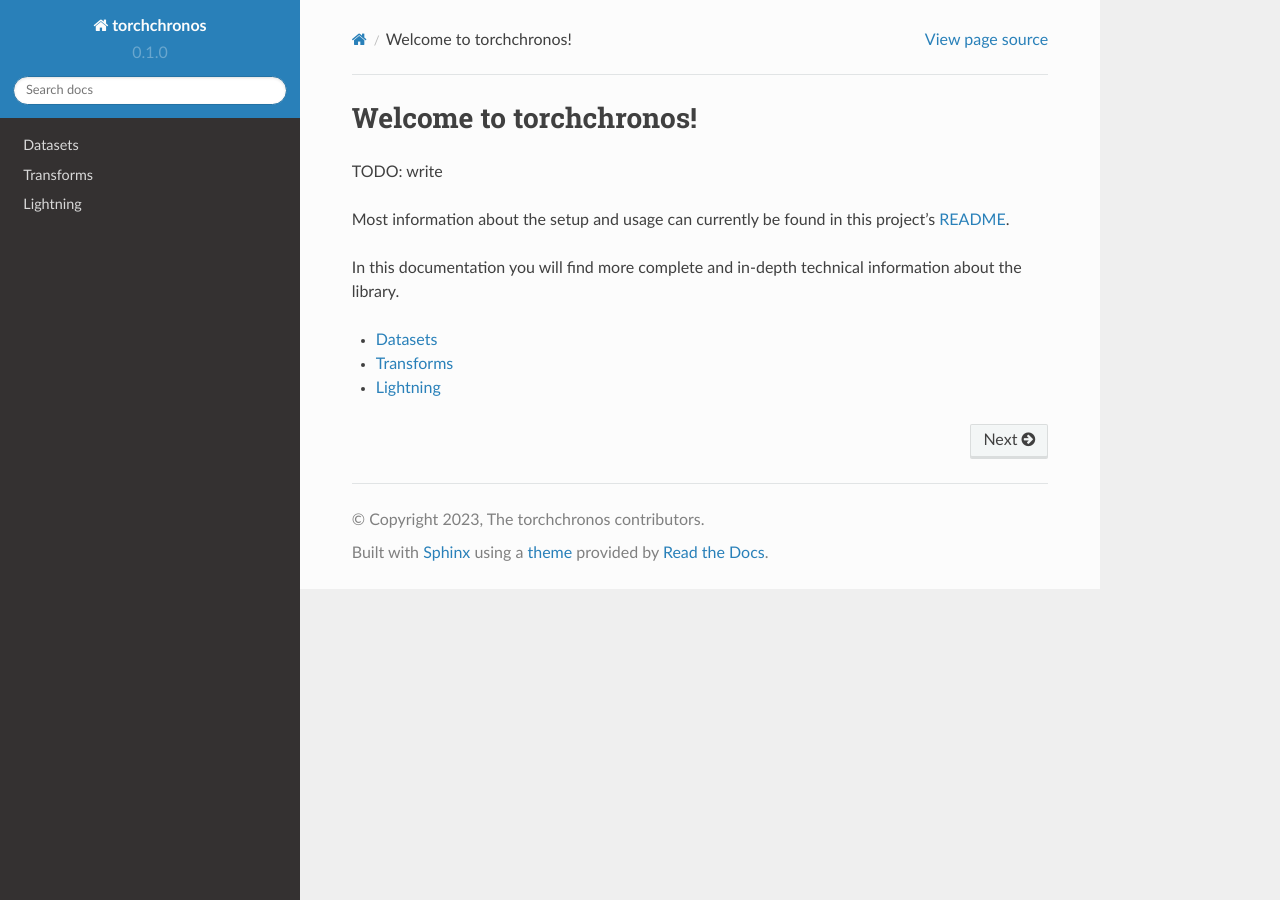
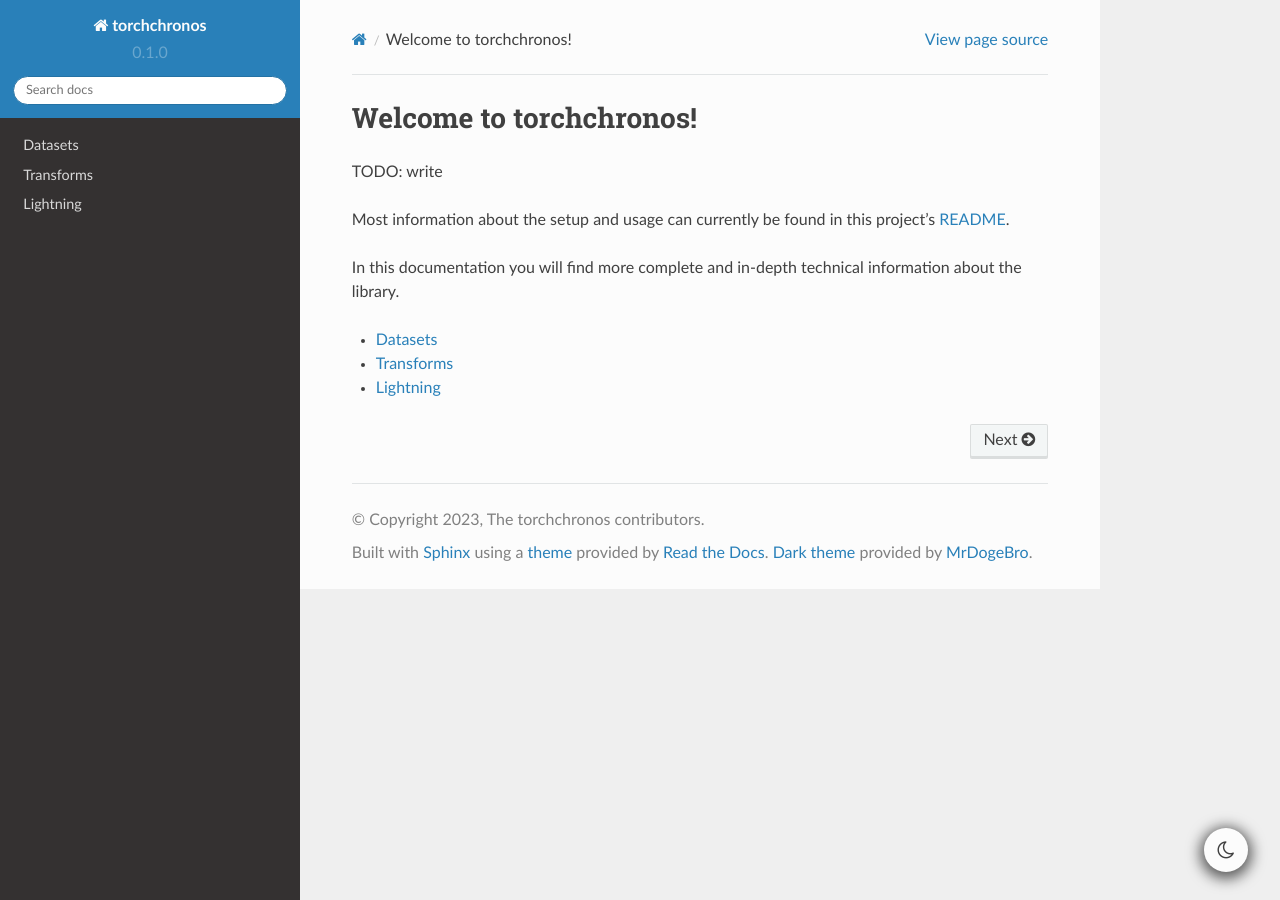
Before and after one commit to mauricekraus/torchchronos, a Sphinx documentation site: the page built from docs/source/index.rst, in a window 1280 px wide. Built offline with Sphinx 7.4.7 and the Read the Docs theme 2.0.0, drawn with Linux system fonts in a browser that asks for light colours.

Commit message:
added a dark mode for html

```diff
--- a/docs/source/conf.py
+++ b/docs/source/conf.py
@@ -50,6 +50,7 @@
     "sphinx.ext.doctest",
     "sphinx_rtd_theme",
     "sphinx.ext.viewcode",
+    "sphinx_rtd_dark_mode",
 ]
 
 # List of patterns, relative to source directory, that match files and
@@ -112,3 +113,6 @@
 napoleon_include_init_with_doc = True
 napoleon_include_private_with_doc = True
 napoleon_include_special_with_doc = True
+
+
+default_dark_mode = False
--- a/pyproject.toml
+++ b/pyproject.toml
@@ -20,6 +20,7 @@
 uplink = "^0.9.7"
 aeon = "^0.6.0"
 dill = "^0.3.8"
+sphinx-rtd-dark-mode = "^1.3.0"
 
 [tool.poetry.group.dev.dependencies]
 black = "^23.1.0"
```
Also changed, not shown: 1 other file.
